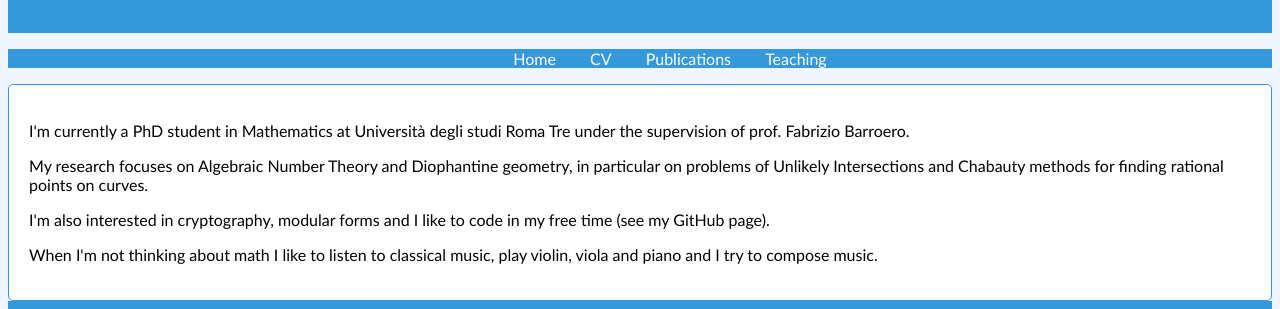
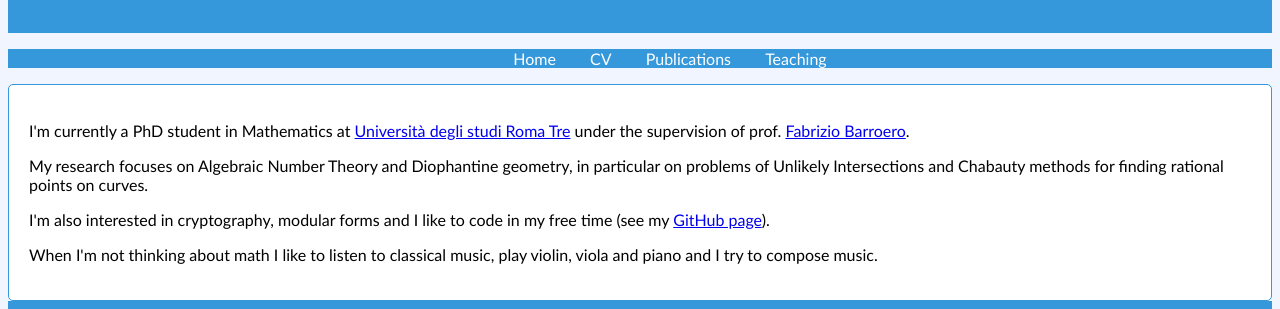
Before and after one commit to luca-ferrigno/luca-ferrigno.github.io, a plain HTML site: page index.html in a window 1280 px wide. Shown: the part 132-441 px from the top of the page. Drawn offline with Linux system fonts and the light colour scheme.

Commit message:
Update index.html

```diff
--- a/index.html
+++ b/index.html
@@ -23,11 +23,12 @@
       </nav>
 
     <main>
-        <p>I'm currently a PhD student in Mathematics at Università degli studi Roma Tre under the supervision of prof. Fabrizio Barroero.</p>
+        <p>I'm currently a PhD student in Mathematics at <a href="https://matematicafisica.uniroma3.it/">Università degli studi Roma Tre</a>
+ under the supervision of prof. <a href="https://sites.google.com/site/barroerofabrizio/Home">Fabrizio Barroero</a>.</p>
 
         <p>My research focuses on Algebraic Number Theory and Diophantine geometry, in particular on problems of Unlikely Intersections and Chabauty methods for finding rational points on curves.</p>
 
-        <p>I'm also interested in cryptography, modular forms and I like to code in my free time (see my GitHub page).</p>
+        <p>I'm also interested in cryptography, modular forms and I like to code in my free time (see my <a href="https://github.com/luca-ferrigno">GitHub page</a>).</p>
 
         <p>When I'm not thinking about math I like to listen to classical music, play violin, viola and piano and I try to compose music.</p>
     </main>
```
